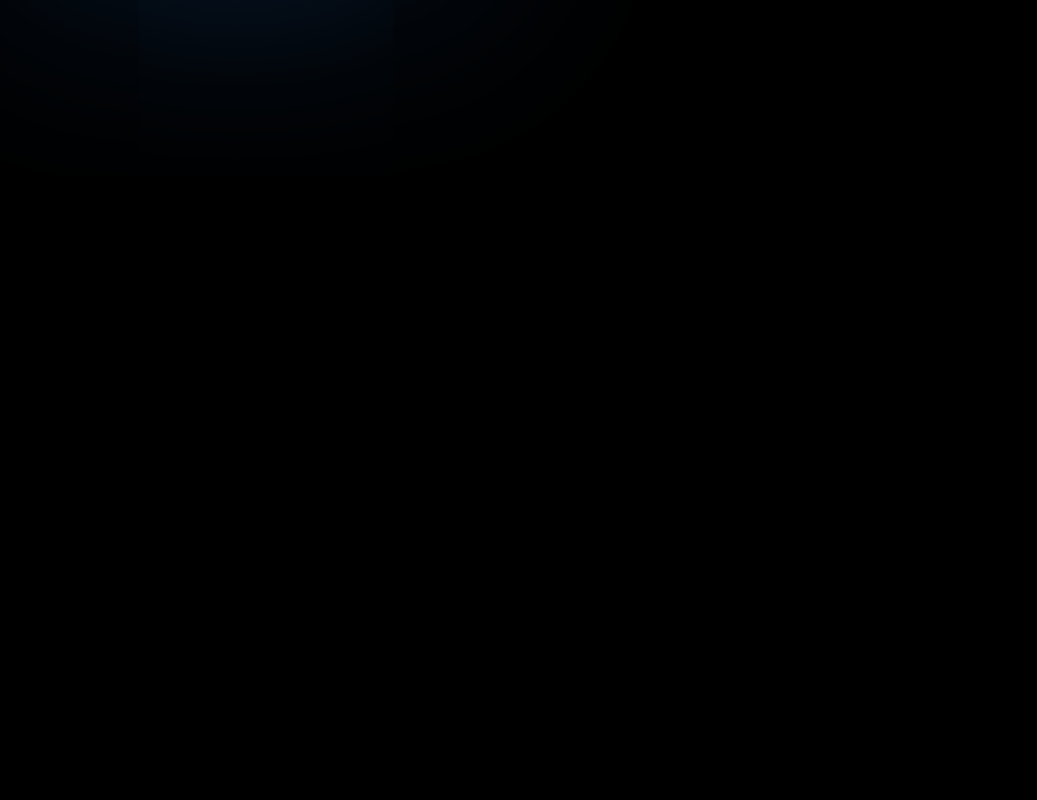
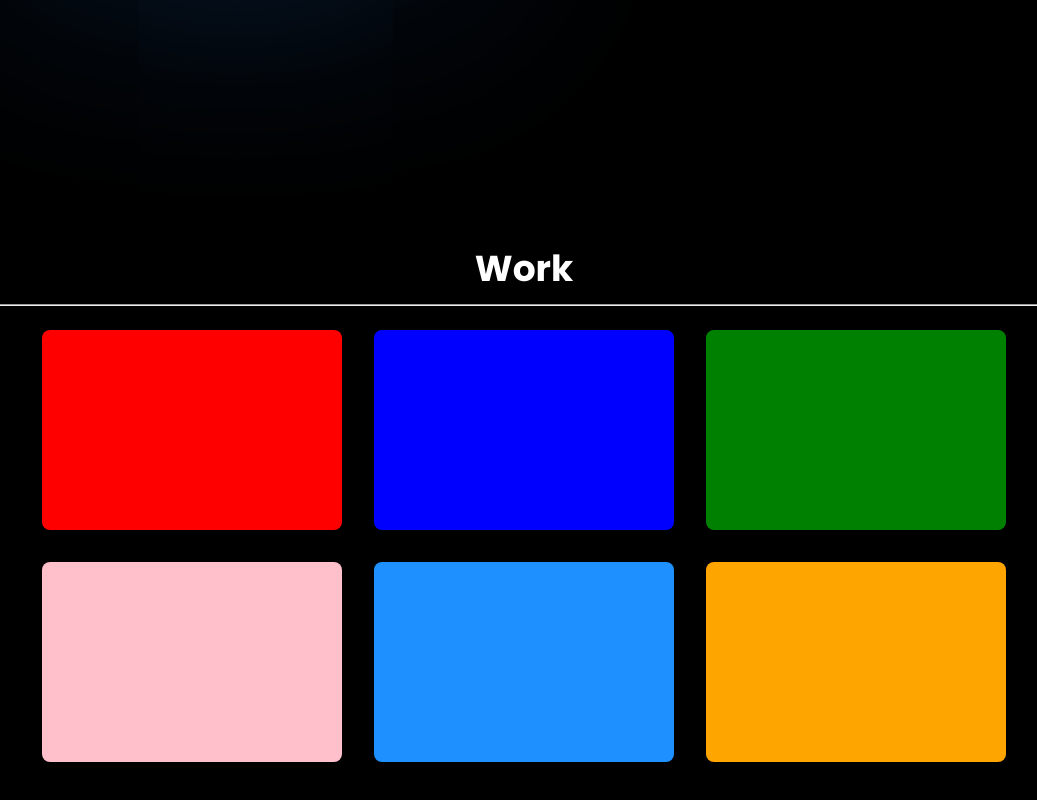
Before and after one commit to Srinath10X/portfolio, a Next.js app: page / in a window 1280 px wide. Shown: the part 1331-2131 px from the top of the page, without its empty margins (116-1153 px from the left). Before the commit the page ends 1508 px from the top, so only its background shows below. Built offline with nearby package versions, Linux system fonts and the light colour scheme.

Commit message:
Added Work page

```diff
--- /dev/null
+++ b/Components/Work.css
@@ -0,0 +1,62 @@
+.work {
+  height: 100vh;
+  width: 100%;
+  padding: 5%;
+  position: relative;
+}
+
+.title {
+  color: white;
+  display: flex;
+  align-items: center;
+  justify-content: center;
+  font-size: 1.5rem;
+  flex-direction: column;
+}
+
+hr {
+  width: 95%;
+  margin: 0.5rem 0;
+  height: 1px;
+  background-color: white;
+}
+
+.projects {
+  display: flex;
+  align-items: center;
+  justify-content: center;
+  flex-wrap: wrap;
+  margin-bottom: 3rem;
+}
+
+.projects div {
+  height: 200px;
+  min-width: 300px;
+  background: red;
+  margin: 1rem;
+  border-radius: 0.5rem;
+}
+
+.projects div:nth-child(1) {
+  background: red;
+}
+
+.projects div:nth-child(2) {
+  background: blue;
+}
+
+.projects div:nth-child(3) {
+  background: green;
+}
+
+.projects div:nth-child(4) {
+  background: pink;
+}
+
+.projects div:nth-child(5) {
+  background: dodgerblue;
+}
+
+.projects div:nth-child(6) {
+  background: orange;
+}
--- /dev/null
+++ b/Components/Work.jsx
@@ -0,0 +1,25 @@
+import React from "react";
+import "./Work.css";
+
+const Work = () => {
+  return (
+    <>
+      <div className="work">
+        <div className="title">
+          <h2>Work</h2>
+          <hr />
+        </div>
+        <div className="projects">
+          <div className="project"></div>
+          <div className="project"></div>
+          <div className="project"></div>
+          <div className="project"></div>
+          <div className="project"></div>
+          <div className="project"></div>
+        </div>
+      </div>
+    </>
+  );
+};
+
+export default Work;
--- a/app/page.jsx
+++ b/app/page.jsx
@@ -2,6 +2,7 @@ import React from "react";
 import Header from "@/Components/Header";
 import Main from "@/Components/Main";
 import About from "@/Components/About";
+import Work from "@/Components/Work";
 import "./globals.css";
 
 const page = () => {
@@ -10,6 +11,7 @@ const page = () => {
       <Header />
       <Main />
       <About />
+      <Work />
     </>
   );
 };
```
